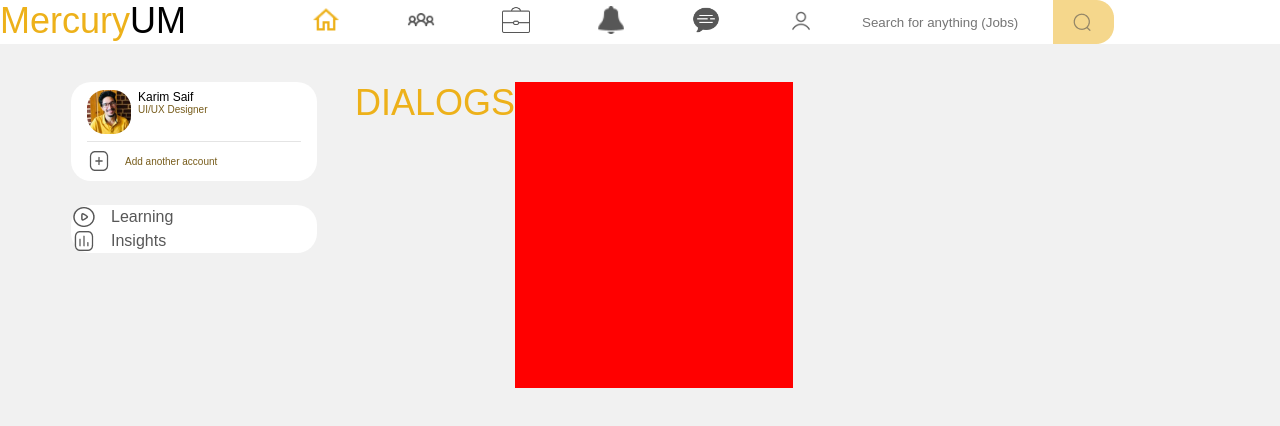
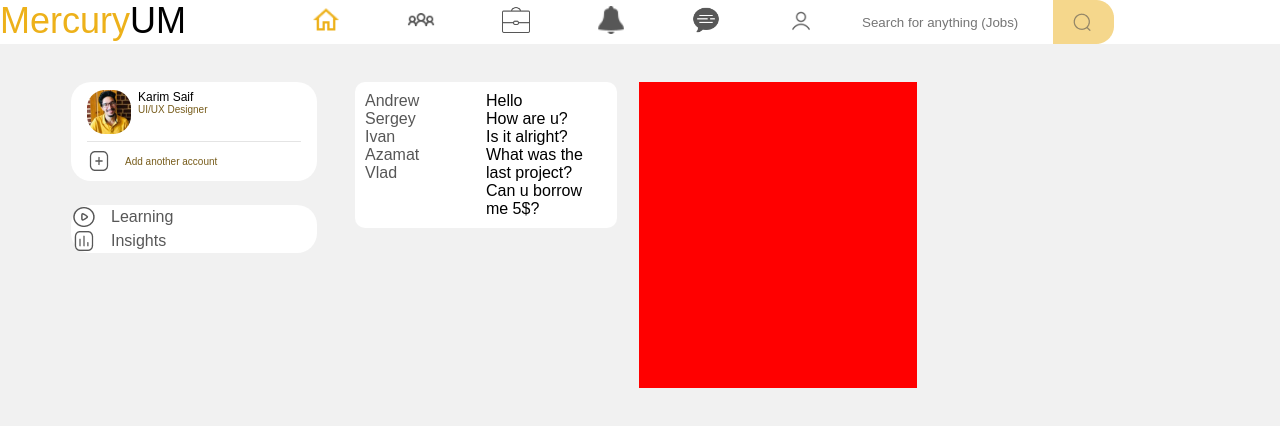
Before and after one commit to Zhantoree/Samurai-way, a React (Create React App) app: page /dialogs in a window 1280 px wide. Shown: the top 426 px of the page. Built offline with nearby package versions, Linux system fonts and the light colour scheme.

Commit message:
take out data to index.js

```diff
--- a/src/App.js
+++ b/src/App.js
@@ -6,10 +6,9 @@ import Recommend from "./components/Recomend/Recommend";
 import {BrowserRouter, Route, Routes} from "react-router-dom";
 import Dialogs from "./components/Dialogs/Dialogs";
 
-const App = () => {
+const App = (props) => {
     return (
         <BrowserRouter>
-            <div>
             <div className={s.Header}>
                 <Header/>
             </div>
@@ -17,13 +16,12 @@ const App = () => {
                 <Sidebar/>
                 <div className={s.content_wrapper}>
                     <Routes>
-                            <Route path={'/'} element={<Profile/>}/>
-                            <Route path={'/dialogs'} element={<Dialogs/>}/>
+                        <Route path={'/*'} element={<Profile Profiles={props.Profiles}/>}/>
+                        <Route path={'/dialogs/*'} element={<Dialogs Dialog={props.Dialog} Message={props.Message} />}/>
                     </Routes>
 
                 </div>
                 <Recommend/>
-                </div>
             </div>
         </BrowserRouter>
     );
--- a/src/components/Dialogs/Dialgos.module.css
+++ b/src/components/Dialogs/Dialgos.module.css
@@ -0,0 +1,26 @@
+.dialogs {
+    display: flex;
+    background-color: white;
+    padding: 10px;
+    border-radius: 10px;
+    margin-right: 22px;
+}
+
+.users {
+    width: 50%;
+}
+
+.messages {
+    width: 50%;
+}
+
+.user_item{
+
+}
+
+.message_item{}
+
+a {
+    text-decoration: none;
+    color: var(--grey-text-color)
+}
--- /dev/null
+++ b/src/components/Dialogs/DialogItems/DialogItems.jsx
@@ -0,0 +1,11 @@
+import s from '../Dialgos.module.css'
+import {NavLink} from "react-router-dom";
+
+export default function DialogItem(props) {
+    let path = '/dialogs/' + props.id
+    return (
+        <div>
+            <div className={s.user_item}><NavLink to={path}>{props.name}</NavLink></div>
+        </div>
+    );
+}
--- a/src/components/Dialogs/Dialogs.jsx
+++ b/src/components/Dialogs/Dialogs.jsx
@@ -1,9 +1,17 @@
 import s from './Dialgos.module.css'
+import {NavLink} from "react-router-dom";
+import DialogItem from "./DialogItems/DialogItems";
+import MessageItems from "./MessageItems/MessageItems";
 
-export default function Dialogs(){
+export default function Dialogs(props) {
     return (
-        <div>
-            <p>DIALOGS</p>
+        <div className={s.dialogs}>
+            <div className={s.users}>
+                {props.Dialog.map(dialog => <DialogItem name={dialog.name} id={dialog.id}/>)}
+            </div>
+            <div className={s.messages}>
+                {props.Message.map(message => <MessageItems message_text={message.text}/>)}
+            </div>
         </div>
     );
 }
--- /dev/null
+++ b/src/components/Dialogs/MessageItems/MessageItems.jsx
@@ -0,0 +1,10 @@
+import s from '../Dialgos.module.css'
+import {NavLink} from "react-router-dom";
+
+export default function MessageItems(props) {
+    return (
+        <div>
+            <div className={s.message_item}>{props.message_text}</div>
+        </div>
+    );
+}
--- a/src/components/Profile/Post/Post.jsx
+++ b/src/components/Profile/Post/Post.jsx
@@ -1,4 +1,6 @@
 import s from "./Post.module.css"
+
+
 
 export default function Post(props) {
     return(
@@ -8,18 +10,21 @@ export default function Post(props) {
                     <img src={require('../../Header/assets/user_icon.png')} alt=""/>
                 </div>
                 <div className={s.user_info}>
-                    <p className={s.user_name}>Karim Saif</p>
-                    <p className={s.user_profession}>UI/UX Designer</p>
+                    <p className={s.user_name}>{props.name}</p>
+                    <p className={s.user_profession}>{props.profession}</p>
                 </div>
             </div>
             <div className={s.post_inner}>
                 <p className={s.post_text}>{props.text}</p>
-                <p className={s.post_text}>like</p>
-                <p className={s.post_text}>dislike</p>
+                <div className={s.rating}>
+                    <p className={s.rating_inner}>like</p>
+                    <p className={s.rating_inner}>dislike</p>
+                </div>
+
             </div>
-            <div className={s.post_img}>
-                <img src="" alt=""/>
-            </div>
+            {/*<div className={s.post_img}>*/}
+            {/*    <img src="" alt=""/>*/}
+            {/*</div>*/}
         </div>
     )
 }
--- a/src/components/Profile/Post/Post.module.css
+++ b/src/components/Profile/Post/Post.module.css
@@ -1,6 +1,10 @@
 .post {
     font-size: 14px;
-    padding: 15px
+    padding: 15px;
+    background-color: white;
+    margin-right: 20px;
+    margin-bottom: 20px;
+    border-radius: 20px;
 }
 
 
@@ -26,6 +30,7 @@
     font-size: inherit;
     color: var(--grey-text-color);
     white-space: pre-wrap;
+
 }
 
 .post_img {
@@ -35,3 +40,13 @@
 .user_name{
 
 }
+
+.rating {
+    display: flex;
+}
+
+.rating_inner {
+    padding: 0 10px;
+    color: var(--component-color);
+    font-size: 16px;
+}
--- a/src/components/Profile/Profile.jsx
+++ b/src/components/Profile/Profile.jsx
@@ -1,14 +1,12 @@
 import s from './Profile.module.css'
 import Post from "./Post/Post";
 
-const Profile = () => {
+
+
+const Profile = (props) => {
     return (
         <div className={s.content}>
-            <Post text={"For older *.doc documents, this was enough:\n" +
-                "\n" +
-                "                    header(\"Profile-Type: application/msword\");\n" +
-                "                    What MIME type should I use for new .docx documents? Also, for pptx and xlsx documents?"}/>
-            <Post text={"Lorem Ipsum is simply dummy text of the printing and typesetting industry. Lorem Ipsum has been the industry's standard dummy text ever since the 1500s, when an unknown printer took a galley of type and scrambled it to make a type specimen book."}/>
+            {props.Profiles.map(profile => <Post name={profile.name} profession={profile.profession} text={profile.text}/>)}
         </div>
     );
 }
--- a/src/index.js
+++ b/src/index.js
@@ -4,12 +4,41 @@ import './index.css';
 import App from './App';
 import reportWebVitals from './reportWebVitals';
 
+let Dialog = [{
+    id: 1, name: "Andrew"
+}, {
+    id: 2, name: "Sergey"
+}, {
+    id: 3, name: "Ivan"
+}, {
+    id: 4, name: "Azamat"
+}, {
+    id: 5, name: "Vlad"
+}]
+
+
+let Message = [{
+    id: 1, text: "Hello"
+}, {
+    id: 1, text: "How are u?"
+}, {
+    id: 1, text: "Is it alright?"
+}, {
+    id: 1, text: "What was the last project?"
+}, {
+    id: 1, text: "Can u borrow me 5$?"
+},]
+
+let Profiles = [{
+    name: "Vasya Pupkin", profession: "Kotlin Dev", text: "It's so hot now ;("
+}, {
+    name: "Vladilen Minin", profession: "JS Dev", text: "Hello guys, how are u today?"
+}]
+
 const root = ReactDOM.createRoot(document.getElementById('root'));
-root.render(
-  <React.StrictMode>
-    <App />
-  </React.StrictMode>
-);
+root.render(<React.StrictMode>
+    <App Dialog={Dialog} Message={Message} Profiles={Profiles}/>
+</React.StrictMode>);
 
 // If you want to start measuring performance in your app, pass a function
 // to log results (for example: reportWebVitals(console.log))
```
Lines whose indentation alone changed are shown as unchanged.
